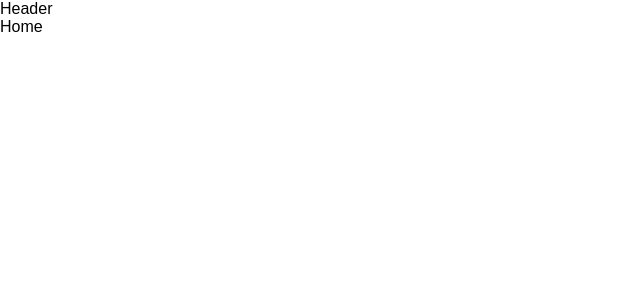
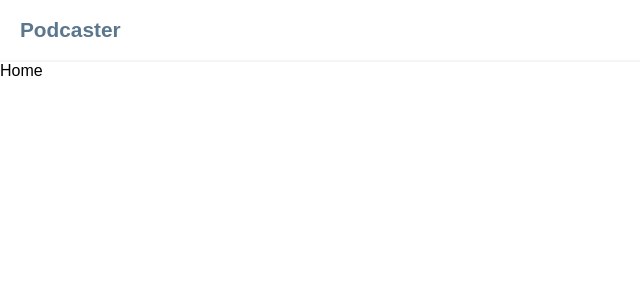
Before and after one commit to milamgm/podcaster, a React (Vite) app: page / in a window 1280 px wide. Shown: the top 300 px of the page, without its empty margins (0-640 px from the left). Built offline with nearby package versions, Linux system fonts and the light colour scheme.

Commit message:
feat(header); add header component and style

```diff
--- a/src/application/components/header/Header.scss
+++ b/src/application/components/header/Header.scss
@@ -0,0 +1,14 @@
+@use "../../../common/styles/abstracts/variables" as *;
+
+.header{
+    height: 60px;
+    border-bottom: 2px solid $light;
+    display: flex;
+    align-items: center;
+    justify-content: start;
+    padding: 0px 20px;
+    .logo_text{
+        font-size: 1.3rem;
+        color: $primary_color;
+    }
+}
--- a/src/application/components/header/Header.tsx
+++ b/src/application/components/header/Header.tsx
@@ -3,7 +3,9 @@ import "./Header.scss";
 const Header = () => {
   return (
     <div className="header">
-      Header
+      <div className="logo">
+        <h4 className="logo_text">Podcaster</h4>
+      </div>
     </div>
   )
 }
```
